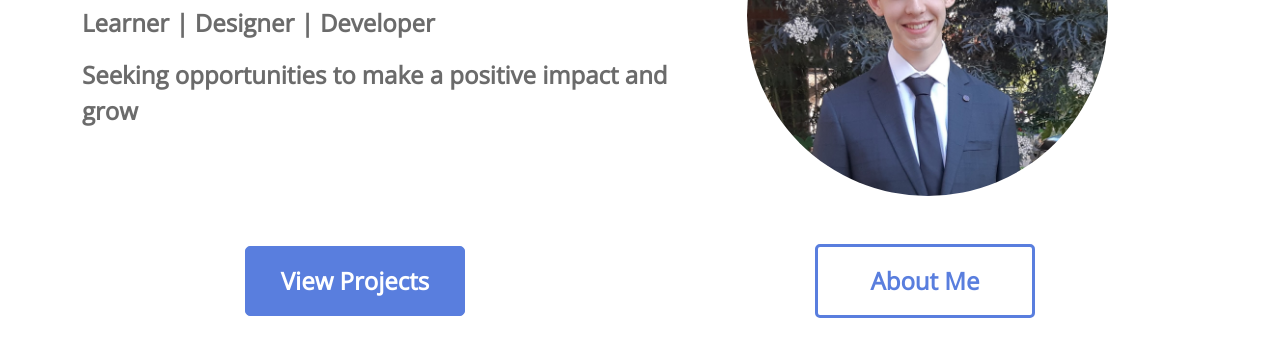
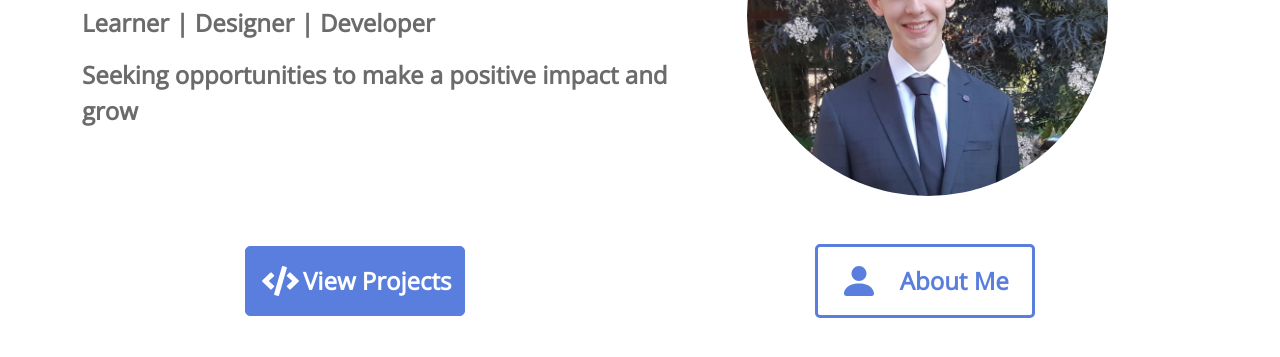
Before and after one commit to Cormac-C/Personal-Site-v2, a Gatsby site: page / in a window 1280 px wide. Shown: the part 293-650 px from the top of the page. Built offline with nearby package versions, Linux system fonts and the light colour scheme; Gatsby itself is replaced by a stand-in of ours.

Commit message:
Add icons to landing page buttons

```diff
--- a/src/pages/format.css
+++ b/src/pages/format.css
@@ -88,3 +88,7 @@ p {
 .mainText {
   margin-bottom: 3rem;
 }
+
+.buttonIcon {
+  margin: 3px;
+}
--- a/src/pages/index.js
+++ b/src/pages/index.js
@@ -33,12 +33,34 @@ const IndexPage = () => {
               />
             </div>
           </Col>
-          <Col className="justify-content-center col-6" align="center">
-            <Button href="/projects">View Projects</Button>
+          <Col className="col-6" align="center">
+            <Button href="/projects">
+              <div className="d-flex flex-row justify-content-around">
+                <StaticImage
+                  className="buttonIcon"
+                  src="../images/codeIcon.svg"
+                  alt="Code Icon"
+                  placeholder="blurred"
+                  layout="fixed"
+                  height={30}
+                />
+                <span>View Projects</span>
+              </div>
+            </Button>
           </Col>
-          <Col className="justify-content-center col-6" align="center">
+          <Col className="col-6" align="center">
             <Button variant="outline-primary" href="/about">
-              About Me
+              <div className="d-flex flex-row justify-content-around">
+                <StaticImage
+                  className="buttonIcon"
+                  src="../images/profileIcon.svg"
+                  alt="Profile Icon"
+                  placeholder="blurred"
+                  layout="fixed"
+                  height={30}
+                />
+                <span>About Me</span>
+              </div>
             </Button>
           </Col>
         </Row>
```
Also changed, not shown: src/images/codeIcon.svg (added), src/images/profileIcon.svg (added).
